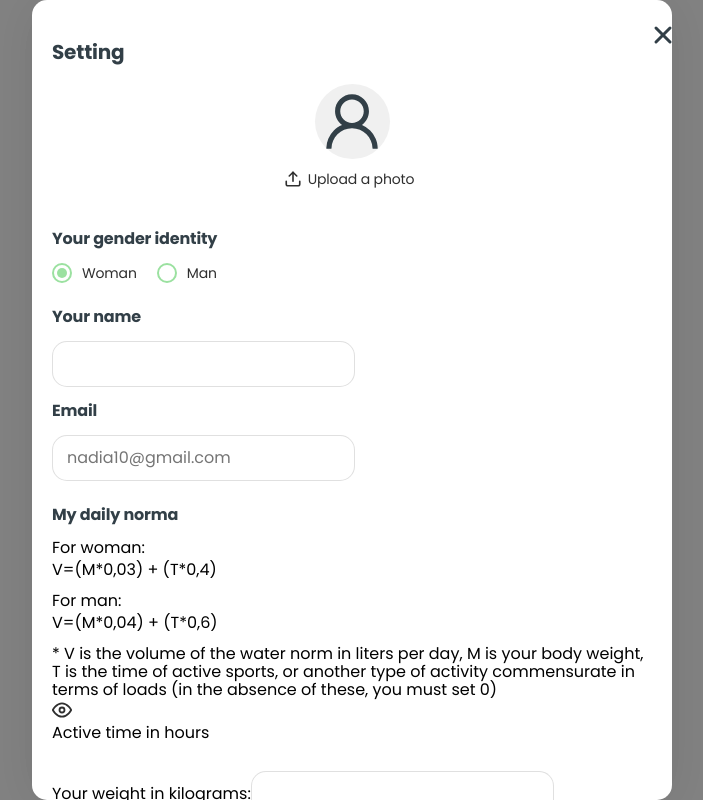
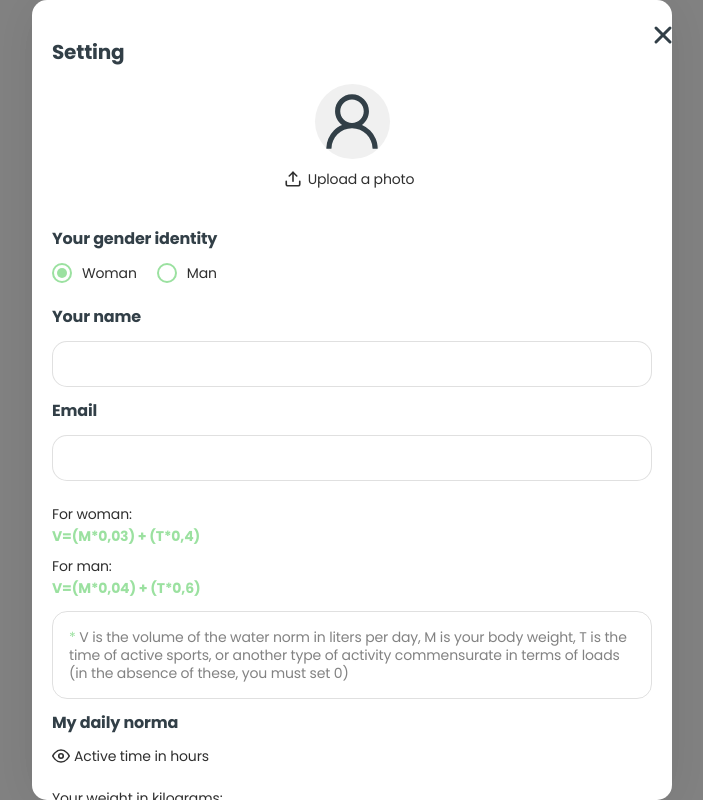
Before and after one commit to dima50066/FiveForce-Frontend, a React (Vite) app: page /setting in a window 1280 px wide. Shown: the whole page, without its empty margins (288-991 px from the left). Built offline with nearby package versions, Linux system fonts and the light colour scheme.

Commit message:
Done all html and little logic

```diff
--- a/package.json
+++ b/package.json
@@ -12,7 +12,7 @@
     "format": "prettier --write \"src/**/*.{js,jsx,css,scss}\""
   },
   "dependencies": {
-    "@hookform/resolvers": "^3.9.0",
+    "@hookform/resolvers": "^3.9.1",
     "@reduxjs/toolkit": "^2.2.6",
     "axios": "^1.7.2",
     "clsx": "^2.1.1",
--- a/src/pages/SettingModal/SettingModal.jsx
+++ b/src/pages/SettingModal/SettingModal.jsx
@@ -1,9 +1,7 @@
 import React, { useId, useRef, useState } from 'react';
-/* import { useDispatch, useSelector } from 'react-redux';
-import { useForm } from 'react-hook-form';
-import { updateAvatar } from '../../redux/user/operations.js';
-import { fetchUser } from 'redux/user/operations.js';
-*/
+import { useForm, Controller } from 'react-hook-form';
+import { yupResolver } from '@hookform/resolvers/yup';
+import * as Yup from 'yup';
 import { AiOutlineUser } from 'react-icons/ai';
 
 import Modal from '../../shared/Modal/Modal.jsx';
@@ -14,28 +12,98 @@ const SettingModal = () => {
   const openModal = () => setIsModalOpen(true);
   const closeModal = () => setIsModalOpen(false);
   const [isModalOpen, setIsModalOpen] = useState(false);
+ const [waterIntake, setWaterIntake] = useState(1.5);
+  const validationSchema = Yup.object({
+    name: Yup.string()
+      .required('Name is required')
+      .min(3, 'Name must be at least 3 characters'),
+    email: Yup.string().email('Invalid email').required('Email is required'),
+    weight: Yup.number()
+      .transform((value, originalValue) =>
+      originalValue === '' ? null : value
+    )
+       .nullable()
+      .min(0, 'Weight must be at least 0 kg')
+      .max(300, 'Weight must be less than 300 kg'),
+    activeHours: Yup.number()
+       .transform((value, originalValue) =>
+      originalValue === '' ? null : value
+    )
+       .nullable()
+      .min(0, 'Cannot be less than 0')
+      .max(24, 'Cannot be more than 24 hours'),
+    waterIntake: Yup.number()
+      .required('Water intake is required')
+      .min(1.5, 'Cannot be less than 1.5')
+      .max(5, 'Cannot be more than 5 liters'),
+    gender: Yup.string().required('Gender is required'),
+  });
 
+  const {
+    control,
+    handleSubmit,
+    formState: { errors },
+    register,
+  } = useForm({
+    resolver: yupResolver(validationSchema),
+    defaultValues: {
+      name: '',
+      email: '',
+      weight: '0',
+      activeHours: '0',
+      waterIntake: '1.5',
+      gender: 'woman',
+    },
+  });
+
+  const onSubmit = async data => {
+    const formData = new FormData();
+    if (data.avatar) {
+      formData.append('avatar', data.avatar[0]);
+    }
+    formData.append('name', data.name);
+    formData.append('email', data.email);
+    formData.append('weight', data.weight);
+    formData.append('activeHours', data.activeHours);
+    formData.append('waterIntake', data.waterIntake);
+    formData.append('gender', data.gender);
+
+    try {
+
+      const response = await fetch('/your-api-endpoint', {
+        method: 'POST',
+        body: formData,
+      });
+      const result = await response.json();
+      console.log('Form submitted successfully:', result);
+
+    } catch (error) {
+      console.error('Error submitting form:', error);
+    }
+  };
 
   // All for inputFile upload photo
   const [preview, setPreview] = useState(null);
   const fileInputRef = useRef(null);
+
   const handleFileChange = event => {
     const file = event.target.files[0];
     if (file) {
       console.log(file);
       const previewUrl = URL.createObjectURL(file);
       setPreview(previewUrl);
+    } else {
+      setPreview(null);
     }
   };
   const handleButtonClick = () => {
+    event.preventDefault();
     fileInputRef.current.click();
   };
 
   //All for gender checkbox
-  const [gender, setGender] = useState('woman');
-  const handleGenderChange = event => {
-    setGender(event.target.value);
-  };
+
+  const handleChangeWater = e => setValue(e.target.value);
 
   // Generation of identifiers
   const nameId = useId();
@@ -47,46 +115,6 @@ const SettingModal = () => {
   const radioIdMan = useId();
   const fileInputId = useId();
 
-
-  /*
-  const dispatch = useDispatch();
-  const { user, isLoading } = useSelector((state) => state.auth);
-
-  useEffect(() => {
-    dispatch(fetchUser());
-  }, [dispatch]);
-
-  const { user, isLoading } = useSelector(state => state.auth); // отримуємо статус та користувача з Redu
-  const [avatarFile, setAvatarFile] = useState(null);
-
-  const handleFileChange = e => {
-    const file = e.target.files[0];
-    if (file) {
-      setAvatarFile(file);
-    }
-  };
-  */
-
-  /*
-  const handleSubmit = async () => {
-    if (avatarFile) {
-      const formData = new FormData();
-      formData.append('avatar', avatarFile);
-
-      try {
-        await dispatch(updateAvatar(formData)).unwrap();
-        alert('Avatar updated successfully!');
-      } catch (error) {
-        alert('Failed to update avatar');
-      }
-    }
-  };
-
-  const handleSubmitForm = evt => {
-    evt.preventDefault();
-    console.log(evt);
-  };
-  */
   return (
     <div>
       <h1>Test Page</h1>
@@ -98,7 +126,7 @@ const SettingModal = () => {
       >
         <div className={css.formCover}>
           <h2 className={css.title}>Setting</h2>
-          <form className={css.form}>
+          <form className={css.form} onSubmit={handleSubmit(onSubmit)}>
             <div className={css.avatarCover}>
               {preview ? (
                 <img src={preview} alt="Avatar Preview" className={css.img} />
@@ -112,9 +140,10 @@ const SettingModal = () => {
                   ref={fileInputRef}
                   id={fileInputId}
                   className={css.inputFile}
-                  onChange={handleFileChange}
                   type="file"
                   accept="image/*"
+                  {...register('avatar')}
+                  onChange={handleFileChange}
                 />
                 <label htmlFor={fileInputId} className={css.customUpload}>
                   <Icon
@@ -138,8 +167,7 @@ const SettingModal = () => {
                   type="radio"
                   name="gender"
                   value="woman"
-                  checked={gender === 'woman'}
-                  onChange={handleGenderChange}
+                  {...register('gender')}
                 />
                 <label htmlFor={radioIdWoman} className={css.labelRadio}>
                   Woman
@@ -150,13 +178,13 @@ const SettingModal = () => {
                   type="radio"
                   name="gender"
                   value="man"
-                  checked={gender === 'man'}
-                  onChange={handleGenderChange}
+                  {...register('gender')}
                 />
                 <label htmlFor={radioIdMan} className={css.labelRadio}>
                   Man
                 </label>
               </div>
+              {errors.gender && <span className={css.error}>{errors.gender.message}</span>}
             </div>
             <div className={`${css.partCover} ${css.box}`}>
               <div>
@@ -166,8 +194,12 @@ const SettingModal = () => {
                 <input
                   type="text"
                   id={nameId}
-                  className={css.input} // value={user?.name || ''} disabled={isLoading} Автоматично заповнюємо полем name з даними користувача
+                  className={`${css.input} ${errors.name ? css.errorInput : ''}`}
+                  {...register('name')}
+
+                  /* value={user?.name || ''} disabled={isLoading} Автоматично заповнюємо полем name з даними користувача*/
                 />
+                {errors.name && <span className={css.error}>{errors.name.message}</span>}
               </div>
               <div>
                 <label htmlFor={emailId}>
@@ -176,26 +208,36 @@ const SettingModal = () => {
                 <input
                   type="email"
                   id={emailId}
-                  className={css.input}
-                  placeholder="nadia10@gmail.com"
+                  className={`${css.input} ${errors.email ? css.errorInput : ''}`}
+                  {...register('email')}
                 />
+                {errors.email && <span className={css.error}>{errors.email.message}</span>}
               </div>
             </div>
             <div className={css.partCover}>
-              <h3 className={css.secondTitle}>My daily norma</h3>
+              <div className={css.formulaCover}>
+                <div>
                   <p className={css.descr}>For woman:</p>
                   <p className={css.greenDscr}>V=(M*0,03) + (T*0,4)</p>
+                </div>
+                <div>
                   <p className={css.descr}>For man:</p>
                   <p className={css.greenDscr}>V=(M*0,04) + (T*0,6)</p>
+                </div>
+              </div>
               <p className={css.formulaDescr}>
-                * V is the volume of the water norm in liters per day, M is your
-                body weight, T is the time of active sports, or another type of
-                activity commensurate in terms of loads (in the absence of
-                these, you must set 0)
+                <span className={css.formulaStar}>*</span> V is the volume of
+                the water norm in liters per day, M is your body weight, T is
+                the time of active sports, or another type of activity
+                commensurate in terms of loads (in the absence of these, you
+                must set 0)
               </p>
+              <h3 className={css.secondTitle}>My daily norma</h3>
               <div className={css.coverMarkIcon}>
-                <Icon className={css.icon} id="eye" width={20} height={20} />
-                <p className={css.descr}>Active time in hours</p>
+                <Icon className={css.icon} id="eye" width={18} height={18} />
+                <p className={`${css.descr} ${css.actives}`}>
+                  Active time in hours
+                </p>
               </div>
             </div>
             <div className={`${css.partCover} ${css.box}`}>
@@ -203,25 +245,74 @@ const SettingModal = () => {
                 <label htmlFor={weightId} className={css.descr}>
                   Your weight in kilograms:
                 </label>
-                <input type="number" id={weightId} className={css.input} />
+                <Controller
+                  name="weight"
+                  control={control}
+                  render={({ field }) => (
+                    <input
+                      type="number"
+                      id={weightId}
+                      className={`${css.input} ${errors.weight ? css.errorInput : ''}`}
+                      {...field}
+                    />
+                  )}
+                />
+                {errors.weight && <span className={css.error}>{errors.weight.message}</span>}
               </div>
               <div>
                 <label htmlFor={timeId} className={css.descr}>
                   The time of active participation in sports:
                 </label>
-                <input type="number" id={timeId} className={css.input} />
+                <Controller
+                  name="activeHours"
+                  control={control}
+                  render={({ field }) => (
+                    <input
+                      type="number"
+                      id={timeId}
+                      className={`${css.input} ${errors.activeHours ? css.errorInput : ''}`}
+                      {...field}
+                    />
+                  )}
+                />
+                {errors.activeHours && (
+                  <span className={css.error}>{errors.activeHours.message}</span>
+                )}
               </div>
             </div>
+            <div className={css.limitAmount}>
               <p className={css.descr}>
                 The required amount of water in liters per day:
               </p>
-            <p className={css.greenDscr}>1.8 L</p>
+              <p className={css.greenDscr}>{waterIntake} L</p>
+            </div>
             <label htmlFor={amountId}>
               <h3 className={css.secondTitle}>
                 Write down how much water you will drink:
               </h3>
             </label>
-            <input type="number" id={amountId} className={css.input} />
+            <Controller
+                name="waterIntake"
+                control={control}
+                render={({ field }) => (
+                  <input
+                    type="number"
+                    id={amountId}
+                    step="0.1"
+                    className={`${css.input} ${errors.waterIntake ? css.errorInput : ''}`}
+                    {...field}
+                    value={waterIntake} // Значення з state
+                    onChange={e => {
+                      const value = parseFloat(e.target.value) || 0; // Перевірка на число
+                      setWaterIntake(value); // Оновлення стану
+                      field.onChange(e);
+                    }}
+                  />
+                )}
+              />
+              {errors.waterIntake && (
+                <span className={css.error}>{errors.waterIntake.message}</span>
+              )}
             <button type="submit" className={css.btnSubmit}>
               Save
             </button>
--- a/src/pages/SettingModal/SettingModal.module.css
+++ b/src/pages/SettingModal/SettingModal.module.css
@@ -1,5 +1,17 @@
+
+input:hover {
+
+  outline: none;
+
+}
+
+
+
 .modelForm {
+ min-width: 344px;
+
 }
+
 .formCover {
   padding: 40px 20px;
 }
@@ -9,14 +21,17 @@
 }
 .title {
   padding-bottom: 20px;
-  font-family: "Poppins", sans-serif;
-    font-weight: 700;
   font-size: 20px;
-
-    /* line-height: 24px; */
   line-height: 1.2;
   letter-spacing: -0.01em;
   color: #323f47;
+}
+.secondTitle {
+  font-size: 16px;
+  line-height: 1.25;
+  letter-spacing: -0.01em;
+  color: #323f47;
+  padding-bottom: 14px;
 }
 .avatarCover {
   display: flex;
@@ -24,22 +39,22 @@
   align-items: center;
   padding-bottom: 40px;
 }
-.img{
+.img {
   width: 75px;
   height: 75px;
   border-radius: 50%;
   object-fit: cover;
 }
-.imgFake{
-  width:75px;
+.imgFake {
+  width: 75px;
   height: 75px;
   border-radius: 50%;
   background-color: #f0f0f0;
   display: flex;
   align-items: center;
-      justify-content:center;
+  justify-content: center;
 }
-.iconFake{
+.iconFake {
   width: 70px;
   height: 75px;
   fill: #323f47;
@@ -54,7 +69,6 @@
   align-items: center;
 
   cursor: pointer;
-
 }
 .uploadIcon {
   width: 18px;
@@ -63,7 +77,7 @@
 .inputFile {
   display: none;
 }
-.btnUpload{
+.btnUpload {
   font-size: 14px;
   background-color: transparent;
   line-height: 1.28571;
@@ -72,16 +86,7 @@
   cursor: pointer;
 }
 
-.secondTitle {
-  font-family: 'Poppins';
-  font-weight: 700;
-  font-size: 16px;
 
-  line-height: 1.25;
-  letter-spacing: -0.01em;
-  color: #323f47;
-  padding-bottom: 14px;
-}
 .partCover {
   display: flex;
   flex-direction: column;
@@ -135,26 +140,112 @@
 
 .input {
   width: 100%;
-  max-width: 303px;
   border: 1px solid rgba(47, 47, 47, 0.15);
   border-radius: 15px;
   padding: 14px;
   height: 46px;
+  font-size: 14px;
+  line-height: 1.28571;
+  letter-spacing: -0.01em;
+  color: #2f2f2f;
+
+}
+.input:focus{
+border: 1px solid rgba(47, 47, 47, 0.2);
+  background-color: transparent;
+}
+input:hover{
+  border: 1px solid rgba(47, 47, 47, 0.4);
+  background-color: transparent;
+
+}
+.input::placeholder {
+  font-size: 14px;
+  line-height: 1.28571;
+  letter-spacing: -0.01em;
+  color: #2f2f2f;
+}
+.errorInput, .errorInput:hover {
+  border: 2px solid var(--validation-error);
 }
 
-.formulaDescr {
+.error {
+    font-size: 14px;
+    line-height: 1.28571;
+    letter-spacing: -0.01em;
+    color: var(--validation-error);
+  margin-top: 5px;
 }
-
-.coverMarkIcon {
-}
-.markIcon {
+.formulaCover {
+  display: flex;
+  flex-direction: column;
+  gap: 12px;
+  padding-bottom: 14px;
 }
 .descr {
   padding-bottom: 4px;
+  font-size: 14px;
+  line-height: 1.28571;
+  letter-spacing: -0.01em;
+  color: #2f2f2f;
+}
+.descr.actives {
+  padding: 0;
 }
 .greenDscr {
-  padding-bottom: 12px;
+  font-weight: 700;
+  font-size: 14px;
+  line-height: 1.28571;
+  letter-spacing: -0.01em;
+  color: #9be1a0;
+}
+.formulaDescr {
+  font-size: 14px;
+  line-height: 1.28571;
+  letter-spacing: -0.01em;
+  color: rgba(47, 47, 47, 0.6);
+
+  border: 1px solid rgba(47, 47, 47, 0.15);
+  border-radius: 15px;
+  padding: 16px;
+  width: 100%;
+  margin-bottom: 14px;
+}
+.formulaStar {
+  color: #9be1a0;
+}
+.coverMarkIcon {
+  display: flex;
+  gap: 4px;
 }
 
+.markIcon {
+  width: 18px;
+  height: 18px;
+  fill: #9be1a0;
+}
+.input.options {
+  margin-top: 8px;
+}
+
+
+.limitAmount {
+  padding-bottom: 14px;
+}
 .btnSubmit {
+  margin-top: 40px;
+  padding: 14px 40px;
+  font-weight: 700;
+  font-size: 14px;
+
+  /* line-height: 18px; */
+  line-height: 1.28571;
+  letter-spacing: -0.01em;
+  text-align: center;
+  color: #323f47;
+
+  border-radius: 30px;
+  padding: 14px 40px;
+  width: 116px;
+  background-color: #9be1a0;
 }
--- a/src/shared/Modal/Modal.jsx
+++ b/src/shared/Modal/Modal.jsx
@@ -4,7 +4,7 @@ import { createPortal } from 'react-dom';
 import clsx from 'clsx';
 import Icon from '../Icons/Icon.jsx';
 
-export default function Modal({ children, isOpen, onClose, btnClassName }) {
+export default function Modal({ children, isOpen, onClose, className, btnClassName }) {
   useEffect(() => {
     const handleEscape = event => {
       if (event.key === 'Escape') {
@@ -31,7 +31,7 @@ export default function Modal({ children, isOpen, onClose, btnClassName }) {
       {createPortal(
         <div className={css.backdrop} onClick={onClose}>
           <div className={css.modalWrapper}>
-            <div className={css.modal} onClick={e => e.stopPropagation()}>
+            <div className={`${className} ${css.modal}`} onClick={e => e.stopPropagation()}>
               <button
                 className={clsx(css.closeButton, btnClassName)}
                 onClick={onClose}
```
Also changed, not shown: 1 other file (tests, documents, lock files or other folders). Lines whose indentation alone changed are shown as unchanged.
